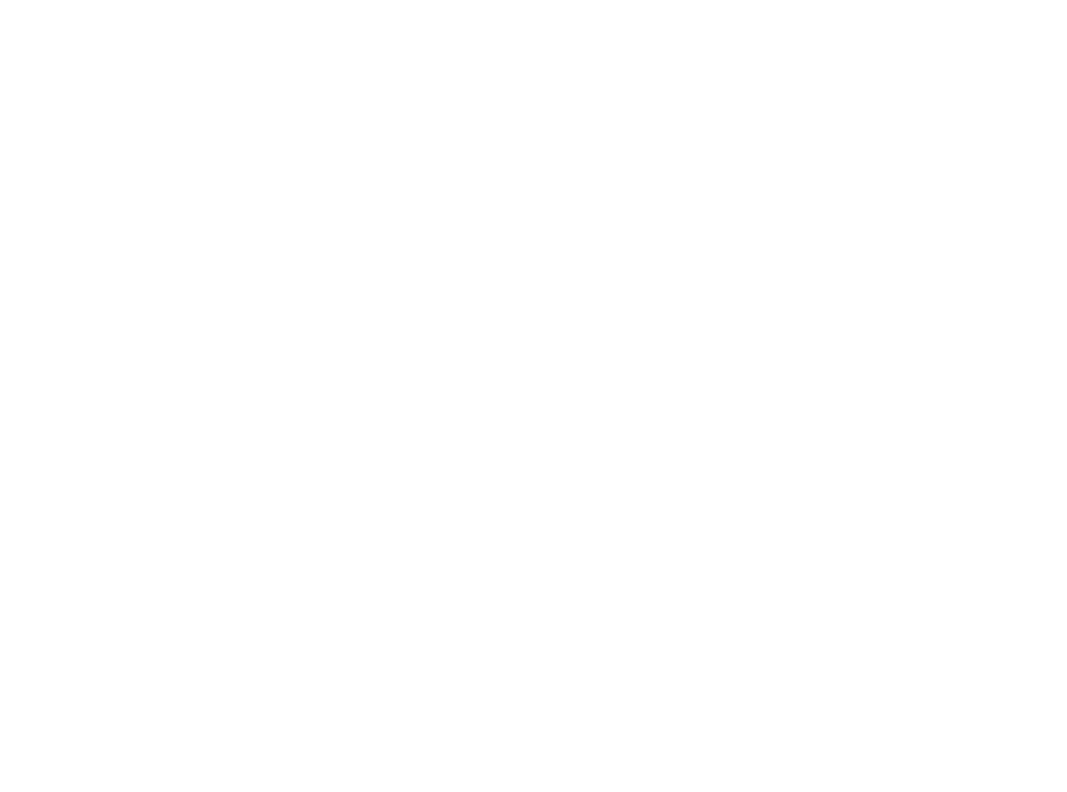
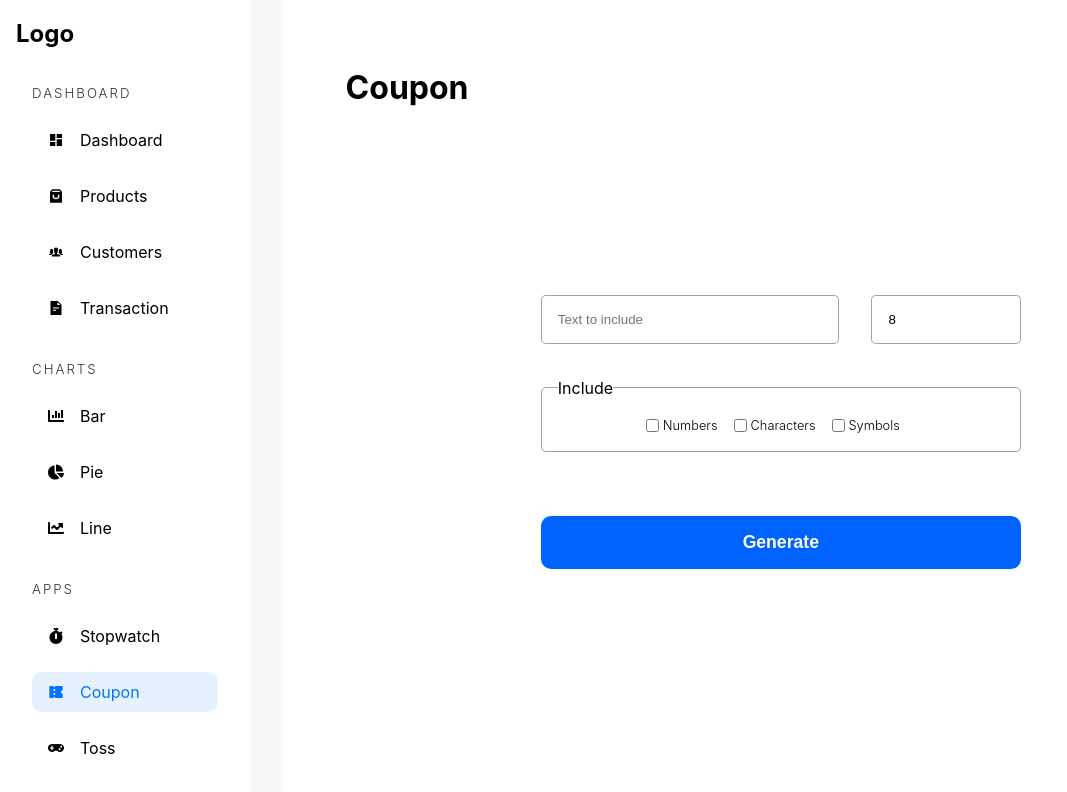
Before and after one commit to JeetBhagya/Admin-Dashboard-App, a React (Vite) app in the folder ADMIN-DASHBOARD/: page /admin/apps/coupon in a window 1280 px wide. Before the commit this address had no page. Shown: the top 792 px of the page, without its empty margins (0-1067 px from the left). Built offline with nearby package versions, Linux system fonts and the light colour scheme.

Commit message:
Design app page - coupon & toss

```diff
--- a/ADMIN-DASHBOARD/src/App.tsx
+++ b/ADMIN-DASHBOARD/src/App.tsx
@@ -14,7 +14,9 @@
 const Pie = lazy(()=>import("./pages/charts/Pie")) ;
 const Line = lazy(()=>import("./pages/charts/Line")) ;
 
-const StopWatch=lazy(()=>import("./pages/applications/stopwatch")) ;
+const StopWatch=lazy(()=>import("./pages/applications/Stopwatch")) ;
+const Coupon=lazy(()=>import("./pages/applications/coupon")) ;
+const Toss=lazy(()=>import("./pages/applications/Toss")) ;
 
 const App=()=> {
   return (
@@ -35,6 +37,8 @@
           <Route path="/admin/transaction/:id" element={<TransactionManagement/>}/>
           {/*apps */}
           <Route path="/admin/apps/stopwatch" element={<StopWatch/>}/>
+          <Route path="/admin/apps/coupon" element={<Coupon/>}/>
+          <Route path="/admin/apps/toss" element={<Toss/>}/>
         </Routes>
       </Suspense>
     </Router>
--- /dev/null
+++ b/ADMIN-DASHBOARD/src/pages/applications/Coupon.tsx
@@ -0,0 +1,114 @@
+import { FormEvent, useEffect, useState } from "react";
+import AdminSidebar from "../../components/AdminSidebar";
+
+const allLetters = "ABCDEFGHIJKLMNOPQRSTUVWXYZabcdefghijklmnopqrstuvwxyz";
+const allNumbers = "1234567890";
+const allSymbols = "!@#$%^&*()_+";
+
+const Coupon = () => {
+  const [size, setSize] = useState<number>(8);
+  const [prefix, setPrefix] = useState<string>("");
+  const [includeNumbers, setIncludeNumbers] = useState<boolean>(false);
+  const [includeCharacters, setIncludeCharacters] = useState<boolean>(false);
+  const [includeSymbols, setIncludeSymbols] = useState<boolean>(false);
+  const [isCopied, setIsCopied] = useState<boolean>(false);
+
+  const [coupon, setCoupon] = useState<string>("");
+
+  const copyText = async (coupon: string) => {
+    await window.navigator.clipboard.writeText(coupon);
+    setIsCopied(true);
+  };
+
+  const submitHandler = (e: FormEvent<HTMLFormElement>) => {
+    e.preventDefault();
+
+    if (!includeNumbers && !includeCharacters && !includeSymbols)
+      return alert("Please Select One At Least");
+
+    let result: string = prefix || "";
+    const loopLength: number = size - result.length;
+
+    for (let i = 0; i < loopLength; i++) {
+      let entireString: string = "";
+      if (includeCharacters) entireString += allLetters;
+      if (includeNumbers) entireString += allNumbers;
+      if (includeSymbols) entireString += allSymbols;
+
+      const randomNum: number = ~~(Math.random() * entireString.length);
+      result += entireString[randomNum];
+    }
+
+    setCoupon(result);
+  };
+
+  useEffect(() => {
+    setIsCopied(false);
+  }, [coupon]);
+
+  return (
+    <div className="adminContainer">
+      <AdminSidebar />
+      <main className="dashboardAppContainer">
+        <h1>Coupon</h1>
+        <section>
+          <form className="couponForm" onSubmit={submitHandler}>
+            <input
+              type="text"
+              placeholder="Text to include"
+              value={prefix}
+              onChange={(e) => setPrefix(e.target.value)}
+              maxLength={size}
+            />
+
+            <input
+              type="number"
+              placeholder="Coupon Length"
+              value={size}
+              onChange={(e) => setSize(Number(e.target.value))}
+              min={8}
+              max={25}
+            />
+
+            <fieldset>
+              <legend>Include</legend>
+
+              <input
+                type="checkbox"
+                checked={includeNumbers}
+                onChange={() => setIncludeNumbers((prev) => !prev)}
+              />
+              <span>Numbers</span>
+
+              <input
+                type="checkbox"
+                checked={includeCharacters}
+                onChange={() => setIncludeCharacters((prev) => !prev)}
+              />
+              <span>Characters</span>
+
+              <input
+                type="checkbox"
+                checked={includeSymbols}
+                onChange={() => setIncludeSymbols((prev) => !prev)}
+              />
+              <span>Symbols</span>
+            </fieldset>
+            <button type="submit">Generate</button>
+          </form>
+
+          {coupon && (
+            <code>
+              {coupon}{" "}
+              <span onClick={() => copyText(coupon)}>
+                {isCopied ? "Copied" : "Copy"}
+              </span>{" "}
+            </code>
+          )}
+        </section>
+      </main>
+    </div>
+  );
+};
+
+export default Coupon;
--- /dev/null
+++ b/ADMIN-DASHBOARD/src/pages/applications/Toss.tsx
@@ -0,0 +1,34 @@
+import { useState } from "react";
+import AdminSidebar from "../../components/AdminSidebar";
+
+const Toss = () => {
+  const [angle, setAngle] = useState<number>(0);
+
+  const flipCoin = () => {
+    if (Math.random() > 0.5) setAngle((prev) => prev + 180);
+    else setAngle((prev) => prev + 360);
+  };
+
+  return (
+    <div className="adminContainer">
+      <AdminSidebar />
+      <main className="dashboardAppContainer">
+        <h1>Toss</h1>
+        <section>
+          <article
+            className="tosscoin"
+            onClick={flipCoin}
+            style={{
+              transform: `rotateY(${angle}deg)`,
+            }}
+          >
+            <div></div>
+            <div></div>
+          </article>
+        </section>
+      </main>
+    </div>
+  );
+};
+
+export default Toss;
--- a/ADMIN-DASHBOARD/src/styles/_dashboardapps.scss
+++ b/ADMIN-DASHBOARD/src/styles/_dashboardapps.scss
@@ -40,7 +40,7 @@
         transform-style: preserve-3d;
         transition: all 0.5s;
         > div {
-          border-radius: 50%;
+          border-radius: 70%;
           @include square(100%);
           position: absolute;
           display: grid;
@@ -50,16 +50,16 @@
           backface-visibility: hidden;
           filter: drop-shadow(0px 10px 10px rgba(0, 0, 0, 0.521));
           &:first-of-type {
-            background-image: url("../assets/images/heads.png");
+            background-image: url("../assets/coin/head.png");
           }
           &:last-of-type {
-            background-image: url("../assets/images/tails.png");
+            background-image: url("../assets/coin/tails.png");
             transform: rotateY(-180deg);
           }
         }
       }
 
-      .coupon-form {
+      .couponForm {
         @include grid(2fr 1fr, 2rem);
         max-width: 30rem;
         width: 100%;
```
Also changed, not shown: ADMIN-DASHBOARD/src/assets/coin/head.png (added), ADMIN-DASHBOARD/src/assets/coin/tails.png (added).
